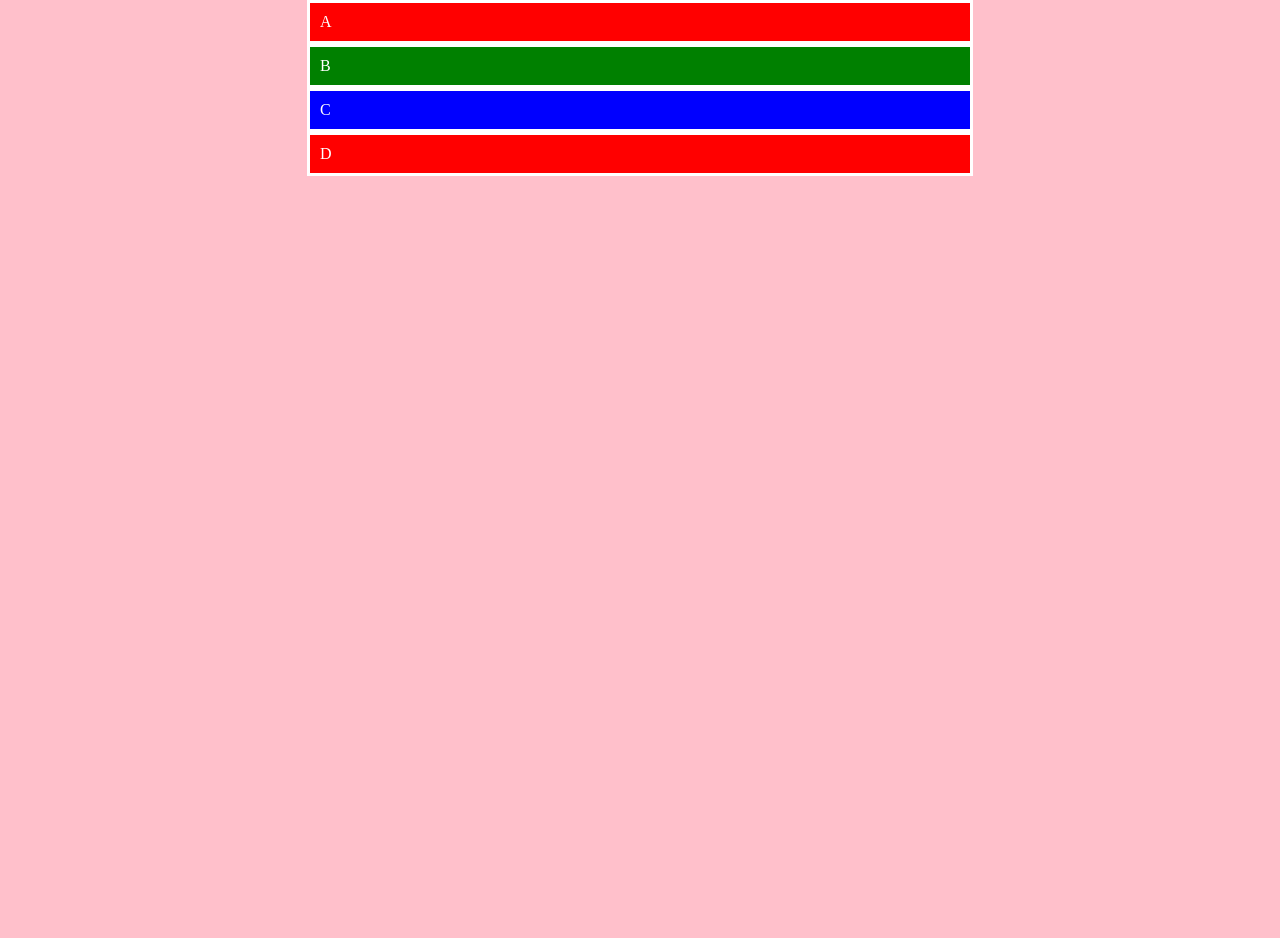
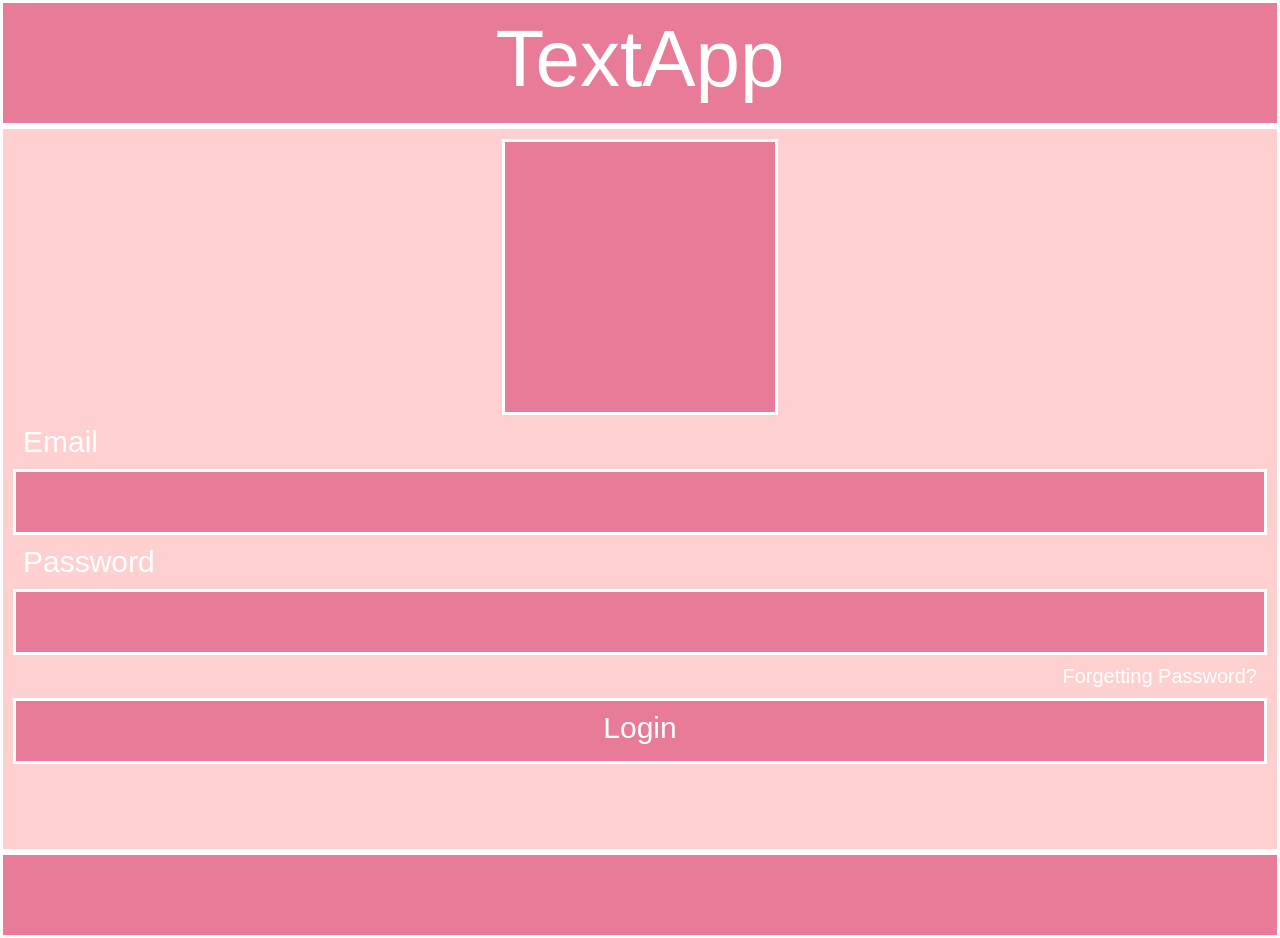
Before and after one commit to digitake/pwa-course-2022, a React (Create React App) app: page /login in a window 1280 px wide. Before the commit the page ends 800 px from the top, so only its background shows below. Built offline with nearby package versions, Linux system fonts and the light colour scheme.

Commit message:
Login UI Done

```diff
--- a/src/Login.js
+++ b/src/Login.js
@@ -3,10 +3,35 @@ import './css/Login.css'
 function Login(){
     return(
         <div>
-            <div className='TextSetting Text1'>A</div>
-            <div className='TextSetting Text2'>B</div>
-            <div className='TextSetting Text3'>C</div>
-            <div className='TextSetting Text1'>D</div>
+            <div
+                className='BorderSetting01 Title'>
+                TextApp
+            </div>
+            <div
+                className='BorderSetting01 TextBorder02'>
+                <div
+                    className='BorderSetting01 PictureBorder'>
+                </div>
+                    <div className='BorderSetting02 TextSetting01'>
+                        Email
+                    </div>
+                <div className='BorderSetting01 LoginBorder'>
+                </div>
+                    <div className='BorderSetting02 TextSetting01'>
+                        Password
+                    </div>
+                <div className='BorderSetting01 LoginBorder'>
+                </div>
+                    <div className='BorderSetting02 TextSetting02'>
+                        Forgetting Password?
+                    </div>
+                <div className='BorderSetting01 TextSetting03 LoginBorder'>
+                    Login
+                </div>
+            </div>
+            <div
+                className='BorderSetting01 TextBorder03'>
+            </div>
         </div>
 
     )
--- a/src/css/Login.css
+++ b/src/css/Login.css
@@ -1,22 +1,61 @@
 
-.TextSetting {
+.BorderSetting01 {
     margin: auto;
-    width: 50%;
     border: 3px solid rgb(255, 255, 255);
     padding: 10px;
 }
 
-.Text1 {
-    background-color: red;
-    color: white;
+.BorderSetting02 {
+    margin: auto;
+    padding: 10px;
 }
 
-.Text2 {
-    background-color: green;
+.Title {
+    background-color: rgb(232, 124, 152);
     color: white;
+    font-size: 80px;
+    font-family: fantasy;
+    text-align: center;
+    height: 100px;
 }
 
-.Text3 {
-    background-color: blue;
+.TextBorder02 {
+    background-color: rgb(255, 208, 208);
     color: white;
+    height: 700px;
 }
+.TextBorder03 {
+    background-color: rgb(232, 124, 152);
+    color: white;
+    height: 60px;
+}
+
+.LoginBorder {
+    background-color: rgb(232, 124, 152);
+    color: white;
+    height: 40px;
+}
+
+.PictureBorder {
+    background-color: rgb(232, 124, 152);
+    color: white;
+    height: 250px;
+    width: 250px;
+}
+
+.TextSetting01 {
+    font-family: fantasy;
+    font-size: 30px;
+}
+
+.TextSetting02 {
+    font-family: fantasy;
+    font-size: 20px;
+    text-align: right;
+}
+
+.TextSetting03 {
+    font-family: fantasy;
+    font-size: 30px;
+    text-align: center;
+}
```
